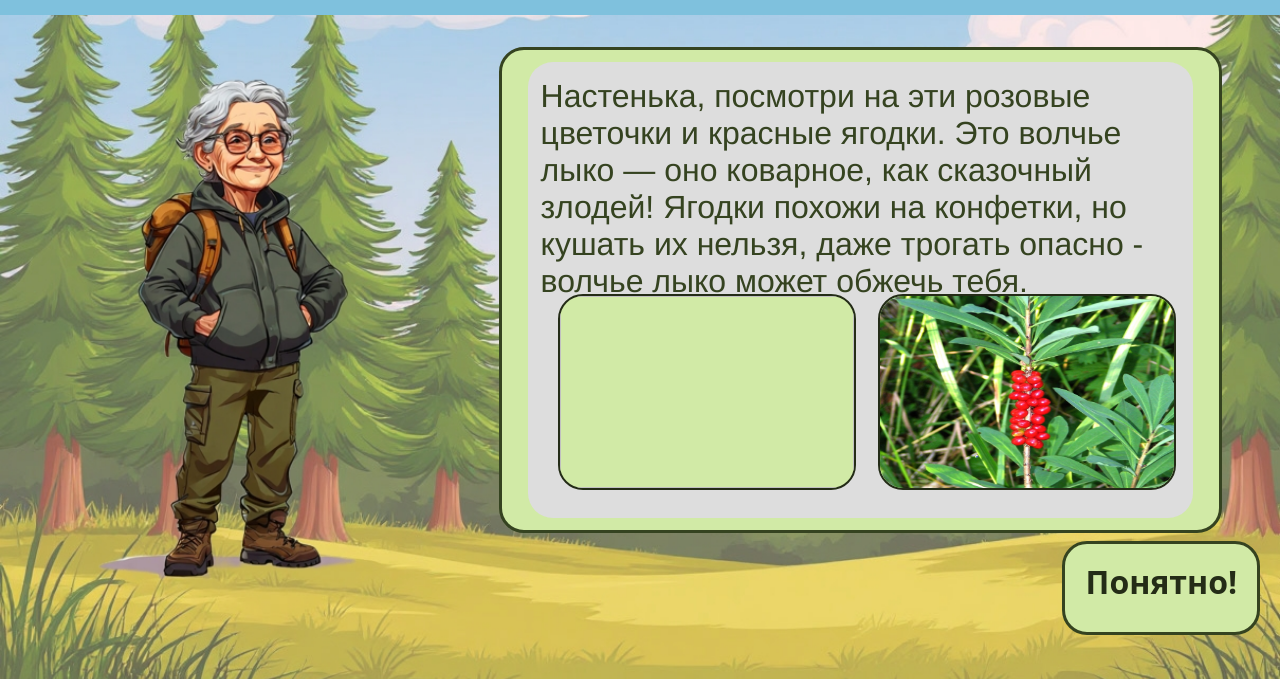
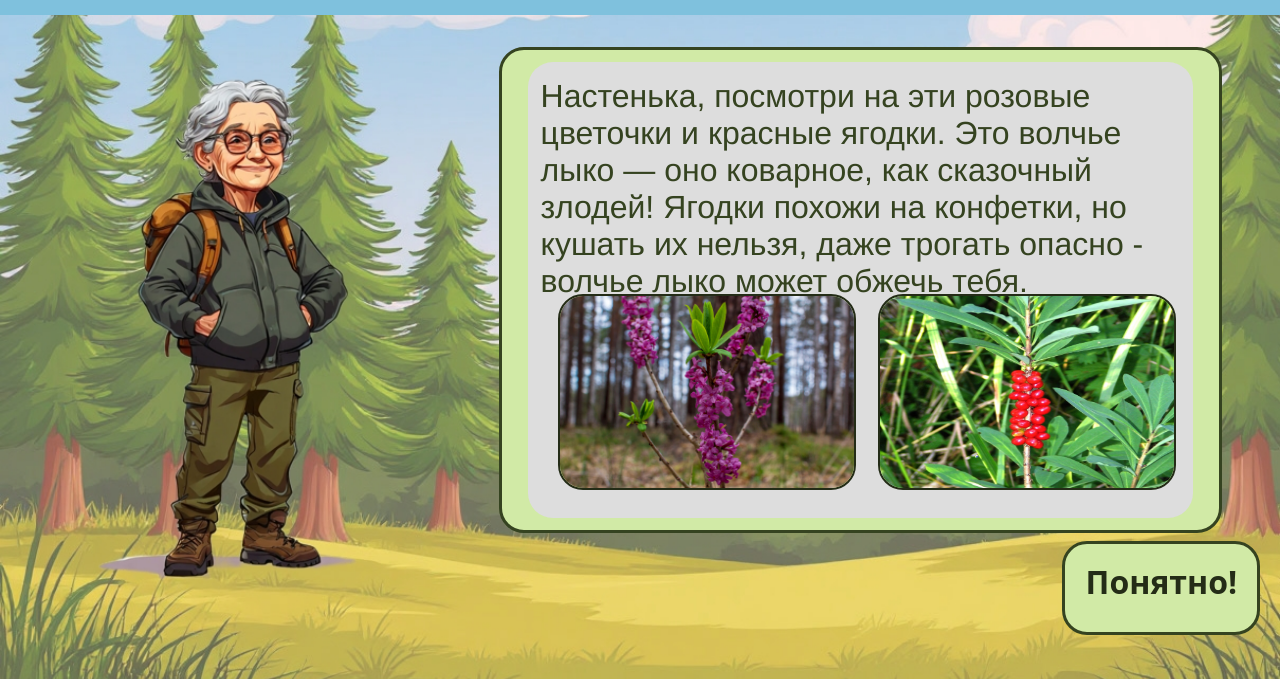
Before and after one commit to Shirokova123456789/gameplants, a plain HTML site: page infa/infa_liko.html in a window 1280 px wide. Shown: the part 121-800 px from the top of the page. Drawn offline with Linux system fonts and the light colour scheme.

Commit message:
Update infa_liko.html

```diff
--- a/infa/infa_liko.html
+++ b/infa/infa_liko.html
@@ -25,7 +25,7 @@
 
                         </nav>
                         <nav class="pict_box">
-                            <img class=" pict_info" url="/gameplants/imgs/liko.jpg">
+                            <img class=" pict_info" src="/gameplants/imgs/liko.jpg">
                             <img class="pict_info" src="/gameplants/imgs/liko2.jpg">
                         </nav>
 
```
